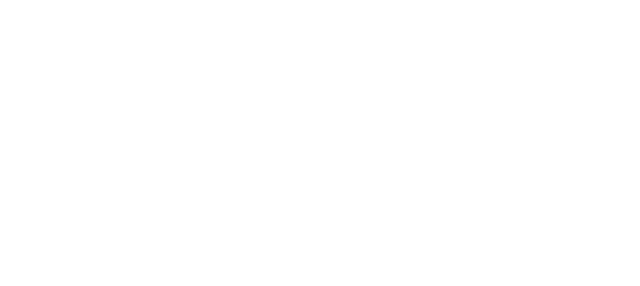
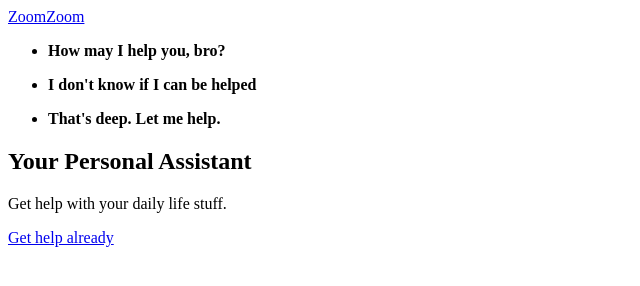
Before and after one commit to liammcluckie/SASS, a plain HTML site: page index.html in a window 1280 px wide. Shown: the whole page, without its empty margins (0-640 px from the left). Drawn offline with Linux system fonts and the light colour scheme.

Commit message:
Add html content

```diff
--- a/index.html
+++ b/index.html
@@ -7,5 +7,38 @@
     <title>Document</title>
     <link rel="stylesheet" href="css/main.css" />
   </head>
-  <body></body>
+
+  <body>
+    <div id="bg"></div>
+    <header>
+      <a href="#">ZoomZoom</a>
+    </header>
+    <main>
+      <section id="card">
+        <ul>
+          <li>
+            <span></span>
+            <strong>How may I help you, bro?</strong>
+          </li>
+        </ul>
+        <ul>
+          <li>
+            <span></span>
+            <strong>I don't know if I can be helped</strong>
+          </li>
+        </ul>
+        <ul>
+          <li>
+            <span></span>
+            <strong>That's deep. Let me help.</strong>
+          </li>
+        </ul>
+      </section>
+      <section id="primary">
+        <h1>Your Personal Assistant</h1>
+        <p>Get help with your daily life stuff.</p>
+        <a href="#">Get help already</a>
+      </section>
+    </main>
+  </body>
 </html>
```
